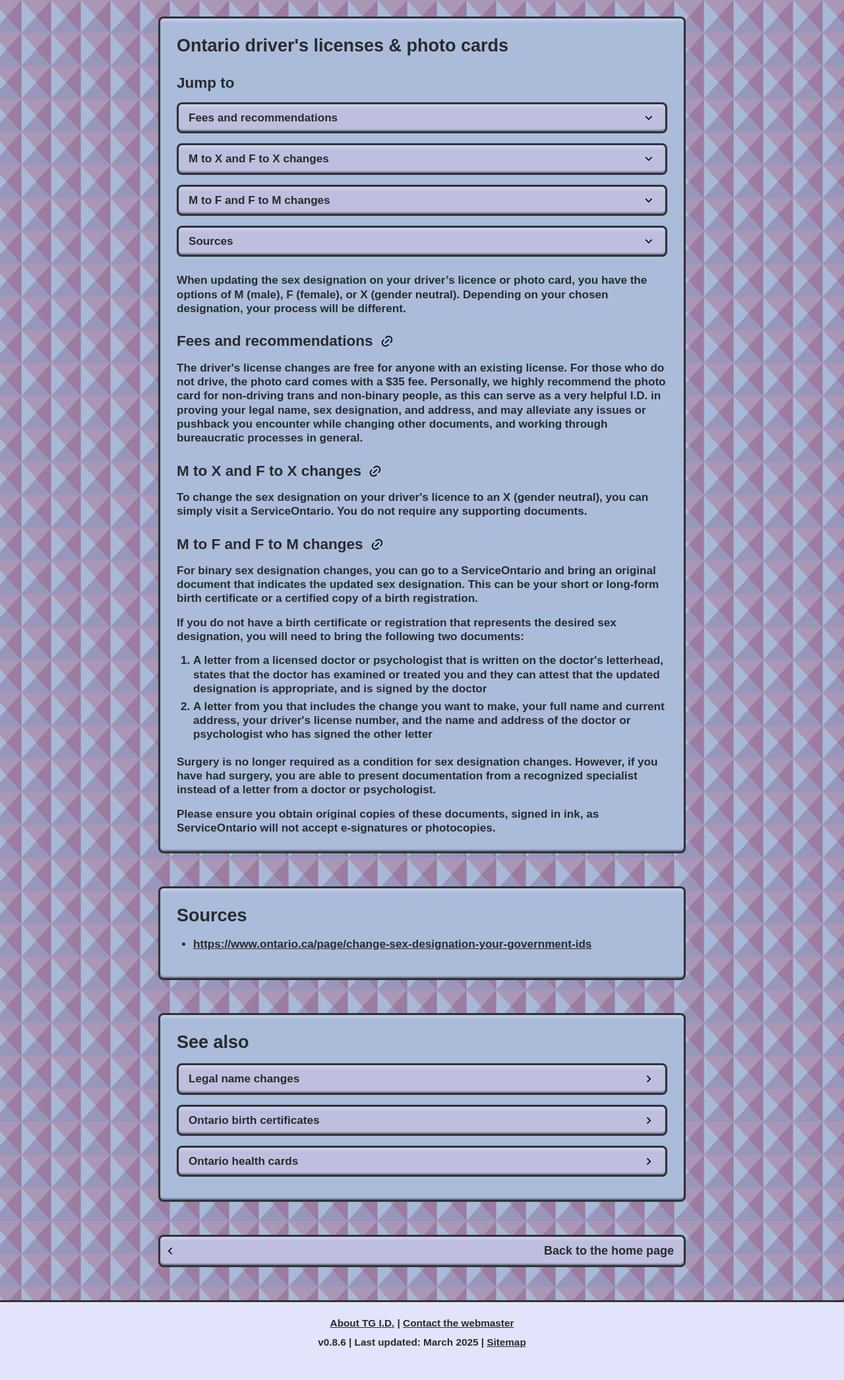
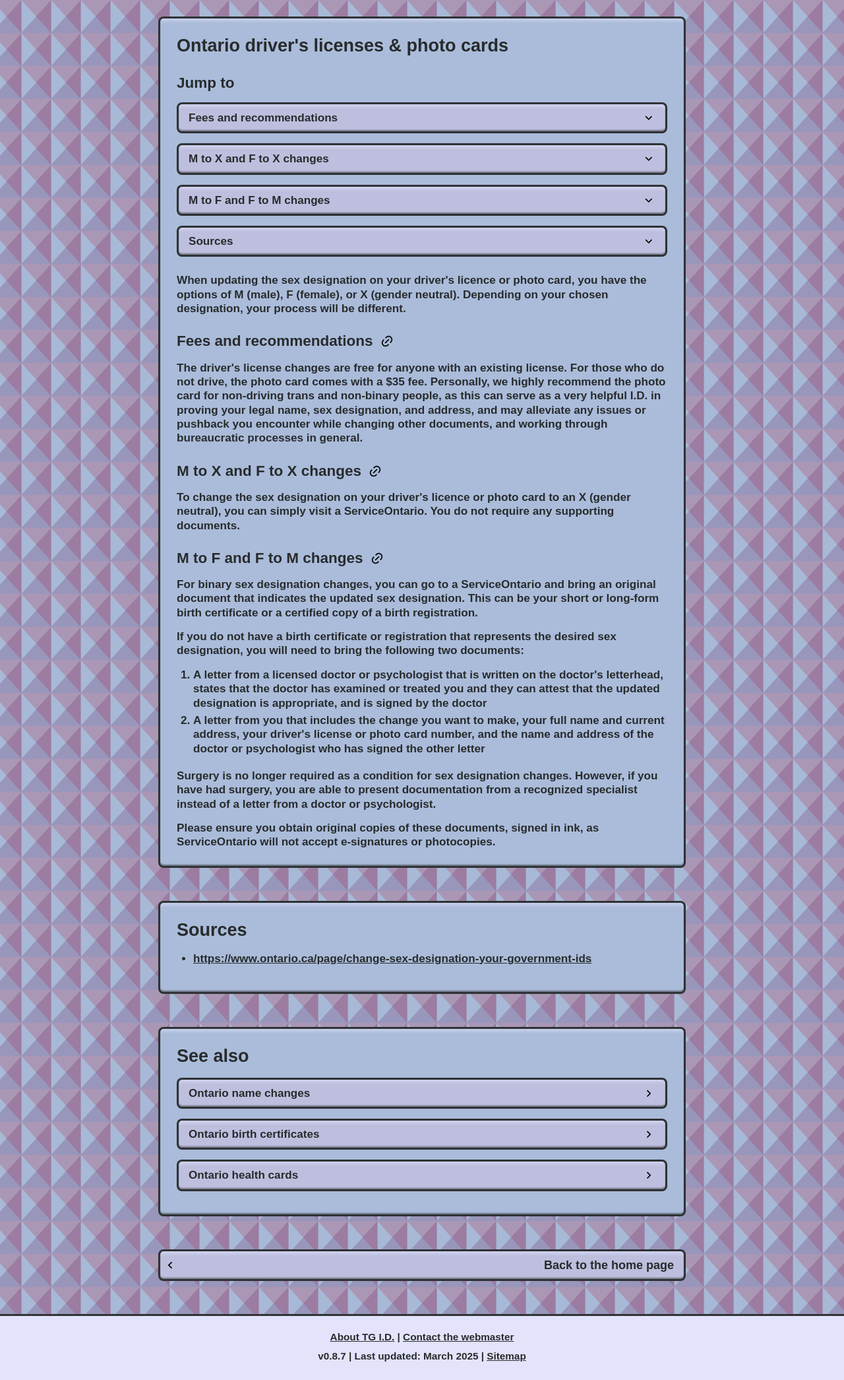
Before and after one commit to torontopubliclibra/tg-id-beta, a plain HTML site: page drivers-licenses.html in a window 1280 px wide. Shown: the part 200-2291 px from the top of the page at 66% size. Before the commit the page ends 2270 px from the top, so only its background shows below. Drawn offline with Linux system fonts and the light colour scheme; a web font is replaced by a local one.

Commit message:
feat: Updated health cards, name changes, and drivers licenses pages, moved Legal name changes to Ontario name changes and updated linking, and updated version number

```diff
--- a/drivers-licenses.html
+++ b/drivers-licenses.html
@@ -100,7 +100,7 @@
 					</a>
 				</div>
 
-                <p>When updating the sex designation on your driver’s licence or photo card, you have the options of M (male), F (female), or X (gender neutral). Depending on your chosen designation, your process will be different.</p>
+                <p>When updating the sex designation on your driver's licence or photo card, you have the options of M (male), F (female), or X (gender neutral). Depending on your chosen designation, your process will be different.</p>
 
 				<h3 id="fees-and-recommendations">
 					Fees and recommendations
@@ -116,7 +116,7 @@
 						<img src="/assets/link.svg" alt="link icon">
 					</button>
 				</h3>
-                <p>To change the sex designation on your driver's licence to an X (gender neutral), you can simply visit a ServiceOntario. You do not require any supporting documents.</p>
+                <p>To change the sex designation on your driver's licence or photo card to an X (gender neutral), you can simply visit a ServiceOntario. You do not require any supporting documents.</p>
 
                 <h3 id="to-f-or-m">
 					M to F and F to M changes
@@ -130,7 +130,7 @@
                 <p>If you do not have a birth certificate or registration that represents the desired sex designation, you will need to bring the following two documents:</p>
 				<ol>
 					<li>A letter from a licensed doctor or psychologist that is written on the doctor's letterhead, states that the doctor has examined or treated you and they can attest that the updated designation is appropriate, and is signed by the doctor</li>
-                    <li>A letter from you that includes the change you want to make, your full name and current address, your driver's license number, and the name and address of the doctor or psychologist who has signed the other letter</li>
+                    <li>A letter from you that includes the change you want to make, your full name and current address, your driver's license  or photo card number, and the name and address of the doctor or psychologist who has signed the other letter</li>
 				</ol>
 
                 <p>Surgery is no longer required as a condition for sex designation changes. However, if you have had surgery, you are able to present documentation from a recognized specialist instead of a letter from a doctor or psychologist.</p>
@@ -157,7 +157,7 @@
 					<h2>See also</h2>
 					<a class="link" href="./name-changes">
 						<span class="link-title">
-							<p class="button-label">Legal name changes</p>
+							<p class="button-label">Ontario name changes</p>
 							<img src="/assets/arrow-left.svg" class="rotate" alt="download icon">
 						</span>
 					</a>
--- a/scripts/app.js
+++ b/scripts/app.js
@@ -1,7 +1,7 @@
 // app object
 let app = {
 
-    version: "0.8.6",
+    version: "0.8.7",
     updated: "March 2025",
 
     // page elements
```
Also changed, not shown: birth-certificates.html (+1 -1 lines), canadian-passports.html (+1 -1 lines), downloads.html (+2 -2 lines), health-cards.html (+7 -4 lines), index.html (+1 -1 lines), name-changes.html (+4 -4 lines).
